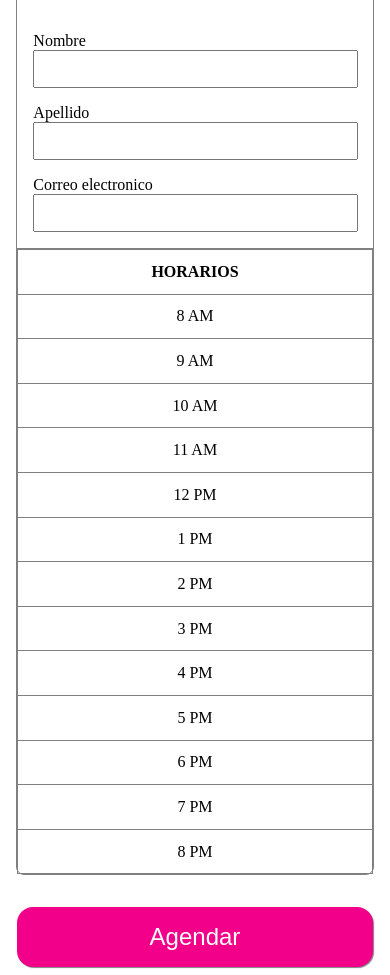
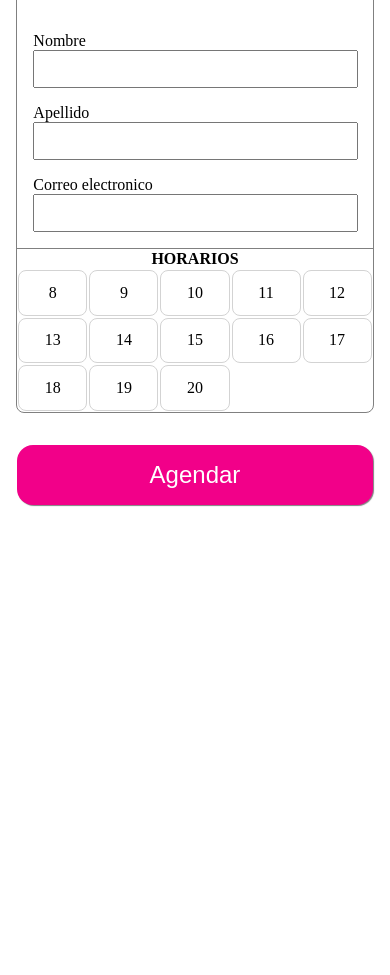
Before and after one commit to edsonangel89/calendar, a PHP site: page /src/pages/date.html in a window 390 px wide. Shown: the part 93-1068 px from the top of the page. After the commit the page ends 599 px from the top, so only its background shows below. Run offline with PHP 8.4, Linux system fonts and the light colour scheme.

Commit message:
Modified schedule section to grid display property, now you can select the spedific date

```diff
--- a/index.html
+++ b/index.html
@@ -6,7 +6,7 @@
   <title>Calendario</title>
   <link rel="stylesheet" href="./src/css/styles.css">
 </head>
-<body onload="alert('Esta es una version de prueba');">
+<body>
   <table id="calendar"></table>
   <div style="display: flex; justify-content: space-between;">
     <button id="prev" onclick="prev()" class="choosebtn" disabled>PREV</button>
--- a/src/css/date.css
+++ b/src/css/date.css
@@ -22,18 +22,30 @@ table {
     width: 100%;
     border-collapse: collapse;
 }
-td, th {
+td div {
     width: 5rem;
     border: 1px solid gray;
+    border-collapse: collapse;
     padding: 0.8rem;
   }
-td {
+td div{
+    width: auto;
     text-align: center;
+    border-radius: 8px;
+    border: 1px solid lightgray;
 }
-td:hover {
+td div:focus {
+    background-color: #8900f2;
+    color: white;
+}
+td div:hover {
     cursor: pointer;
     background-color: #8900f2;
     color: white;
+}
+tbody {
+    display: grid;
+    grid-template-columns: auto auto auto auto auto;
 }
 
 @media (max-width: 768px) {
@@ -50,7 +62,6 @@ td:hover {
         display: flex;
         flex-direction: column;
         align-items: center;
-        /*border: solid red 1px;*/
     }
     .agenda-btn {
         width: 95%;
@@ -77,7 +88,7 @@ td:hover {
     .label, .input-submit {
         margin-top: 1rem;
     }
-    input[type="text"] {
+    input[type="text"], input[type="email"] {
         width: 98%;
         height: 2rem;
         font-size: 1rem;
--- a/src/js/date.js
+++ b/src/js/date.js
@@ -5,7 +5,8 @@ const day = parametros.get('d');
 const month = parametros.get('m');
 const year = parametros.get('y');
 const date = new Date(year, month, day);
-const week = ['Domingo',
+const week = [
+  'Domingo',
   'Lunes',
   'Martes',
   'Miercoles',
@@ -13,6 +14,75 @@ const week = ['Domingo',
   'Viernes',
   'Sabado']
 const dayofweek = week[doweek];
+const appForm = document.forms['appointment-form'];
+
+const schedule = document.getElementById('schedule-table');
+
+if (doweek == 0) {
+  const tBody = document.getElementById('schedule-table');
+  tBody.style.display = 'flex';
+  tBody.style.flexDirection = 'column';
+  schedule.innerHTML = `
+    <h3 style="text-align: center;">Horario no disponible</h3>
+  `;
+}
+else {
+  if (doweek == 6) {
+    for( let i = 0; i < 7; i++ ) {
+      let scheduleData = document.createElement('td');
+      let divData = document.createElement('div');
+      divData.setAttribute('tabindex', '0');
+      divData.setAttribute('id', `${i + 8}`);
+      divData.innerHTML = `${i + 8}`;
+      scheduleData.appendChild(divData);
+      schedule.appendChild(scheduleData);
+    }
+  }
+  else {
+    for( let i = 0; i < 13; i++ ) {
+      let scheduleData = document.createElement('td');
+      let divData = document.createElement('div');
+      divData.setAttribute('tabindex', '0');
+      divData.setAttribute('id', `${i + 8}`);
+      divData.innerHTML = `${i + 8}`;
+      scheduleData.appendChild(divData);
+      schedule.appendChild(scheduleData);
+    }
+  }
+}
+
+let selTime = 0;
+
+function submitForm() {
+  console.log(appForm['fname'].value);
+  console.log(appForm['lname'].value);
+  console.log(appForm['email'].value);
+  console.log(selTime);
+  const fName = appForm['fname'].value;
+  const lName = appForm['lname'].value;
+  const emailAddress = appForm['email'].value;
+  const selSchedule = selTime;
+  const msg = 'Nombres: ' + fName + ' Apellidos: ' + lName + ' Email: ' + emailAddress + ' Horario: ' + selSchedule;
+  alert(msg);
+}
+
+schedule.addEventListener('click', function (event) {
+  if (event.target.id == 'schedule-table') {
+
+    /*Nothing to do if this is true */
+
+  }
+  else {
+    const elements = schedule.getElementsByTagName('td');
+    for(let x = 0; x < elements.length; x++) {
+      elements[x].firstChild.style.backgroundColor = 'white';
+      elements[x].firstChild.style.color = 'black';
+    }
+    event.target.style.backgroundColor = '#8900f2';
+    event.target.style.color = 'white';
+    selTime = event.target.id;
+  }
+});
 
 place.innerHTML = `
   <div class='date-container'>
--- a/src/pages/date.html
+++ b/src/pages/date.html
@@ -11,87 +11,45 @@
         <div class="data-container">
             <div id="spec-date" class="date-container">
             </div>
-            <form>
+            <form name="appointment-form">
                 <div class="form-body">
                     <div class="label">
                         <label>Nombre</label><br>
                     </div>
                     <div class="input-text">
-                        <input type="text"/><br>
+                        <input type="text" name="fname"/><br>
                     </div>
                     <div class="label">
                         <label>Apellido</label><br>
                     </div>
                     <div class="input-text">
-                        <input type="text"/><br>
+                        <input type="text" name="lname"/><br>
                     </div>
-                    <!--<div class="label">
-                        <label>Telefono</label><br>
-                    </div>
-                    <div class="input-text">
-                        <input type="number"/><br>
-                    </div>-->
                     <div class="label">
                         <label>Correo electronico</label><br>
                     </div>
                     <div class="input-text">
-                        <input type="text"/><br>
+                        <input type="email" name="email"/><br>
                     </div>
-                    <!--<div class="input-submit">
-                        <input type="submit"/>
-                    </div>-->
                 </div>
             </form>
         </div>
             <div class='time-container'>
                 <table>
-                <th>HORARIOS</th>
-                <tr>
-                    <td>8 AM</td>
-                </tr>
-                <tr>
-                    <td>9 AM</td>
-                </tr>
-                <tr>
-                    <td>10 AM</td>
-                </tr>
-                <tr>
-                    <td>11 AM</td>
-                </tr>
-                <tr>
-                    <td>12 PM</td>
-                </tr>
-                <tr>
-                    <td>1 PM</td>
-                </tr>
-                <tr>
-                    <td>2 PM</td>
-                </tr>
-                <tr>
-                    <td>3 PM</td>
-                </tr>
-                <tr>
-                    <td>4 PM</td>
-                </tr>
-                <tr>
-                    <td>5 PM</td>
-                </tr>
-                <tr>
-                    <td>6 PM</td>
-                </tr>
-                <tr>
-                    <td>7 PM</td>
-                </tr>
-                <tr>
-                    <td>8 PM</td>
-                </tr>
-            </table>
+                    <thead>
+                        <tr>
+                            <th>HORARIOS</th>
+                        </tr>
+                    </thead>
+                    <tbody id="schedule-table">
+
+                    </tbody>
+                </table>
           </div>
+        </div>
+    <div class="agenda-btn">
+        <button onclick="submitForm()">Agendar</button>
     </div>
-    <div class="agenda-btn">
-        <button onclick="alert('Informacion enviada')">Agendar</button>
-    </div>
-    </body>
     <script src="../js/date.js"></script>
 </body>
 </html>
```
